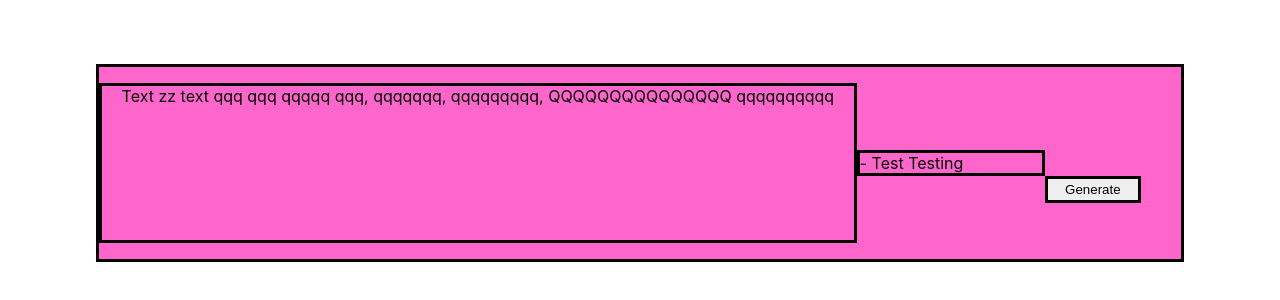
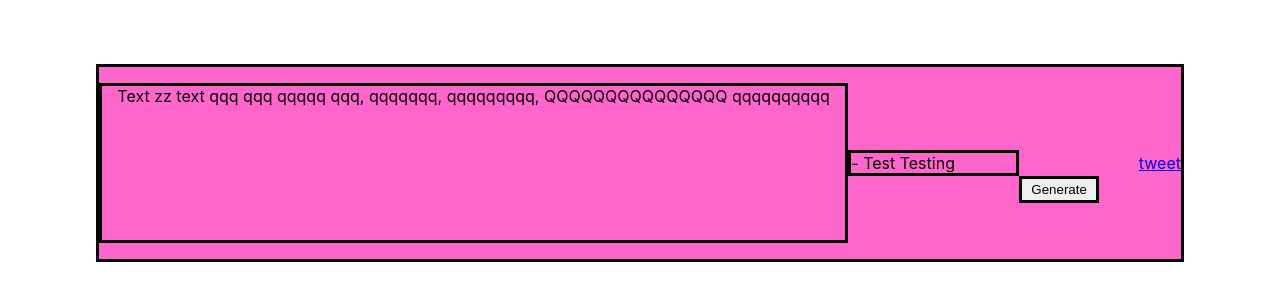
Before and after one commit to koookee/Random-Quote-Machine, a React (Create React App) app: page / in a window 1280 px wide. Shown: the part 176-476 px from the top of the page. Built offline with nearby package versions, Linux system fonts and the light colour scheme.

Commit message:
Added a twitter link and tried importing Bootstrap

```diff
--- a/src/Components/QuoteBox.js
+++ b/src/Components/QuoteBox.js
@@ -1,17 +1,25 @@
 import React from 'react';
 import styles from '../CSS/quoteBox.module.css';
+import Button from 'react-bootstrap/Button';
 
-function QuoteBox(){
-  let center = "center";
-  let flexEnd = "flex-end";
-
-  function boxDisplay(justify){ return {backgroundColor:"#FF66CC"
+class QuoteBox extends React.Component{
+  constructor(props){
+    super(props);
+    this.state = {
+      quote:"Testing"
+    }
+  }
+render(){
+  function boxDisplay(justifyType){ return {backgroundColor:"#FF66CC"
   ,margin:"6em",marginTop:"15em",marginBottom:"15em",display:"flex",height:"12em",
-  justifyContent:"space-around", alignItems:"center",border:"solid black",flexWrap:"wrap"}}
+  justifyContent:justifyType, alignItems:"center",border:"solid black",flexWrap:"wrap"}}
 
   let textDisplay = {border:"solid black",textAlign:"center",alignSelf:"stretch",flex:"2 10 auto"};
   let authorDisplay = {border:"solid black",alignSelf:"flexEnd",flex:"4 0 auto"};
   let genDisplay = {height:"2em",border:"solid black",flex:"4 1 0"};
+
+  let twitterLink = "https://twitter.com/intent/tweet?text=Quote of the day: " + this.state.quote;
+
   return(
     <div>
       <div>
@@ -19,10 +27,11 @@ function QuoteBox(){
           <p id="text" style={textDisplay}>Text zz text qqq qqq qqqqq qqq, qqqqqqq, qqqqqqqqq, QQQQQQQQQQQQQQQ  qqqqqqqqqq</p>
           <p id="author" style={authorDisplay}> - Test Testing  </p>
           <input id="new-quote" className={styles.genBox} type="button" style={genDisplay} value="Generate" />
+          <a id="tweet-quote" href={twitterLink} target="_blank">tweet</a>
         </div>
       </div>
     </div>
-  )
+  )}
 }
 
 export default QuoteBox;
```
